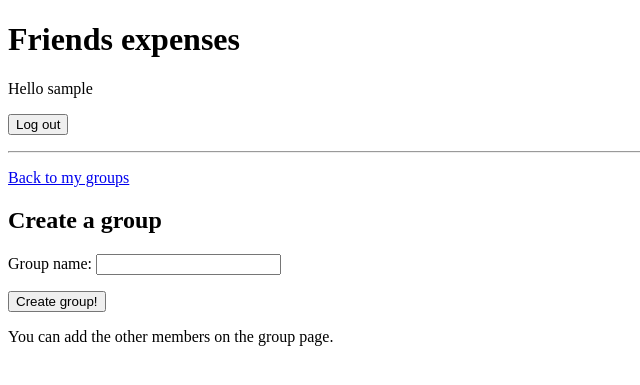
After one commit to hibakhadraoui/friends-expenses, a Django app: page /groups/new/ in a window 1280 px wide. The commit adds this page. Shown: the top 385 px of the page, without its empty margins (0-640 px from the left). Run offline with Django 5.2, Linux system fonts and the light colour scheme; the visitor is signed in with stand-in values (Sample User, id 1).

Commit message:
add in-site forms

```diff
--- /dev/null
+++ b/expenses/templates/create_group.html
@@ -0,0 +1,13 @@
+{% extends "base.html" %}
+{% block content %}
+<p><a href="/">Back to my groups</a></p>
+<h2>Create a group</h2>
+{% if error %}
+  <p>{{ error }}</p>
+{% endif %}
+<form action="/groups/new/" method="get">
+  <p>Group name: <input type="text" name="name"></input></p>
+  <p><input type="submit" value="Create group!"></input></p>
+</form>
+<p>You can add the other members on the group page.</p>
+{% endblock %}
--- a/expenses/templates/home.html
+++ b/expenses/templates/home.html
@@ -3,9 +3,10 @@
 <h2>My groups</h2>
 <ul>
   {% for group in groups %}
-        <li><a href="{% url 'group_detail' group.id %}">{{ group.name }}</a></li>
+    <li><a href="{% url 'group_detail' group.id %}">{{ group.name }}</a></li>
   {% empty %}
     <li>You are not in any group yet.</li>
   {% endfor %}
 </ul>
+<p><a href="{% url 'create_group' %}">Create a new group</a></p>
 {% endblock %}
--- a/expenses/urls.py
+++ b/expenses/urls.py
@@ -7,5 +7,9 @@ urlpatterns = [
     path('register/', views.register, name='register'),
     path('login/', auth_views.LoginView.as_view(template_name='login.html'), name='login'),
     path('logout/', auth_views.LogoutView.as_view(), name='logout'),
+    path('groups/new/', views.create_group, name='create_group'),
     path('groups/<int:group_id>/', views.group_detail, name='group_detail'),
+    path('groups/<int:group_id>/member/new/', views.add_member, name='add_member'),
+    path('groups/<int:group_id>/currency/new/', views.add_currency, name='add_currency'),
+    path('groups/<int:group_id>/expense/new/', views.add_expense, name='add_expense'),
 ]
--- a/expenses/views.py
+++ b/expenses/views.py
@@ -1,7 +1,8 @@
-from django.shortcuts import render, redirect, get_object_or_404
+from django.shortcuts import render, redirect
 from django.contrib.auth.forms import UserCreationForm
 from django.contrib.auth.decorators import login_required
-from .models import FriendGroup
+from django.contrib.auth.models import User
+from .models import FriendGroup, Currency, Expense
 from .clearing import compute_balances, compute_clearing
 
 
@@ -24,7 +25,11 @@ def home(request):
 
 @login_required
 def group_detail(request, group_id):
-    group = get_object_or_404(FriendGroup, id=group_id, members=request.user)
+    groups = FriendGroup.objects.filter(id=group_id, members=request.user)
+    if len(groups) == 0:
+        return redirect('/')
+    group = groups[0]
+
     balances, paid = compute_balances(group)
     payments = compute_clearing(balances)
     rows = []
@@ -32,8 +37,137 @@ def group_detail(request, group_id):
         rows.append({'user': user, 'paid': paid.get(user, 0), 'balance': balance})
     context = {
         'group': group,
+        'members': group.members.all(),
+        'currencies': Currency.objects.filter(group=group),
         'expenses': group.expense_set.all(),
         'rows': rows,
         'payments': payments,
     }
     return render(request, 'group_detail.html', context)
+
+
+@login_required
+def create_group(request):
+    if 'name' in request.GET:
+        name = request.GET['name']
+        if name == '' or len(name) > 100:
+            template_values = {'error': 'Please enter a group name (100 characters maximum).'}
+            return render(request, 'create_group.html', template_values)
+        newGroup = FriendGroup(name=name)
+        newGroup.save()
+        newGroup.members.add(request.user)  # the creator is a member
+        return redirect('/groups/' + str(newGroup.id) + '/')
+    else:
+        return render(request, 'create_group.html')
+
+
+@login_required
+def add_member(request, group_id):
+    groups = FriendGroup.objects.filter(id=group_id, members=request.user)
+    if len(groups) == 0:
+        return redirect('/')
+    group = groups[0]
+
+    if 'username' in request.GET:
+        users = User.objects.filter(username=request.GET['username'], is_superuser=False)
+        if len(users) == 0:
+            template_values = {'group': group, 'error': 'No user with that name.'}
+            return render(request, 'member_form.html', template_values)
+        group.members.add(users[0])
+        return redirect('/groups/' + str(group.id) + '/')
+    else:
+        return render(request, 'member_form.html', {'group': group})
+
+
+@login_required
+def add_currency(request, group_id):
+    groups = FriendGroup.objects.filter(id=group_id, members=request.user)
+    if len(groups) == 0:
+        return redirect('/')
+    group = groups[0]
+
+    if 'code' in request.GET and 'rate' in request.GET:
+        code = request.GET['code']
+        rate = request.GET['rate']
+
+        error = ''
+        if code == '' or len(code) > 5:
+            error = 'Please enter a currency code (5 characters maximum), for example USD.'
+        elif not rate.replace('.', '', 1).isdigit() or len(rate) > 10:
+            error = 'Please enter a valid rate, for example 0.92.'
+        elif float(rate) <= 0 or float(rate) >= 100000:
+            error = 'The rate must be positive and smaller than 100000.'
+
+        if error != '':
+            template_values = {'group': group, 'error': error}
+            return render(request, 'currency_form.html', template_values)
+
+        newCurrency = Currency(group=group, code=code.upper(), rate_to_eur=rate)
+        newCurrency.save()
+        return redirect('/groups/' + str(group.id) + '/')
+    else:
+        return render(request, 'currency_form.html', {'group': group})
+
+
+@login_required
+def add_expense(request, group_id):
+    groups = FriendGroup.objects.filter(id=group_id, members=request.user)
+    if len(groups) == 0:
+        return redirect('/')
+    group = groups[0]
+    members = group.members.all()
+    currencies = Currency.objects.filter(group=group)
+    template_values = {'group': group, 'members': members, 'currencies': currencies}
+
+    if 'description' in request.GET and 'amount' in request.GET and 'payer' in request.GET:
+        description = request.GET['description']
+        amount = request.GET['amount']
+        payerId = request.GET['payer']
+        currencyId = ''
+        if 'currency' in request.GET:
+            currencyId = request.GET['currency']
+
+        # the people who benefited: one checkbox per member
+        beneficiaries = []
+        for member in members:
+            if 'beneficiary_' + str(member.id) in request.GET:
+                beneficiaries.append(member)
+
+        payer = None
+        if payerId.isdigit() and len(members.filter(id=payerId)) == 1:
+            payer = members.get(id=payerId)
+
+        # no currency chosen means euros
+        currency = None
+        currencyFound = True
+        if currencyId != '':
+            currencyFound = False
+            if currencyId.isdigit() and len(currencies.filter(id=currencyId)) == 1:
+                currency = currencies.get(id=currencyId)
+                currencyFound = True
+
+        error = ''
+        if description == '' or len(description) > 200:
+            error = 'Please enter a description (200 characters maximum).'
+        elif not amount.replace('.', '', 1).isdigit() or len(amount) > 15:
+            error = 'Please enter a valid amount, for example 45.50.'
+        elif float(amount) <= 0 or float(amount) >= 100000000:
+            error = 'The amount must be positive and smaller than 100000000.'
+        elif payer == None:
+            error = 'Please choose who paid.'
+        elif not currencyFound:
+            error = 'Unknown currency.'
+        elif len(beneficiaries) == 0:
+            error = 'Tick at least one person who benefited.'
+
+        if error != '':
+            template_values['error'] = error
+            return render(request, 'expense_form.html', template_values)
+
+        newExpense = Expense(group=group, description=description, amount=amount, currency=currency, payer=payer)
+        newExpense.save()
+        for person in beneficiaries:
+            newExpense.beneficiaries.add(person)
+        return redirect('/groups/' + str(group.id) + '/')
+    else:
+        return render(request, 'expense_form.html', template_values)
```
Also changed, not shown: expenses/templates/currency_form.html (added, +13 -0 lines), expenses/templates/expense_form.html (added, +34 -0 lines), expenses/templates/group_detail.html (+23 -1 lines), expenses/templates/member_form.html (added, +12 -0 lines).
